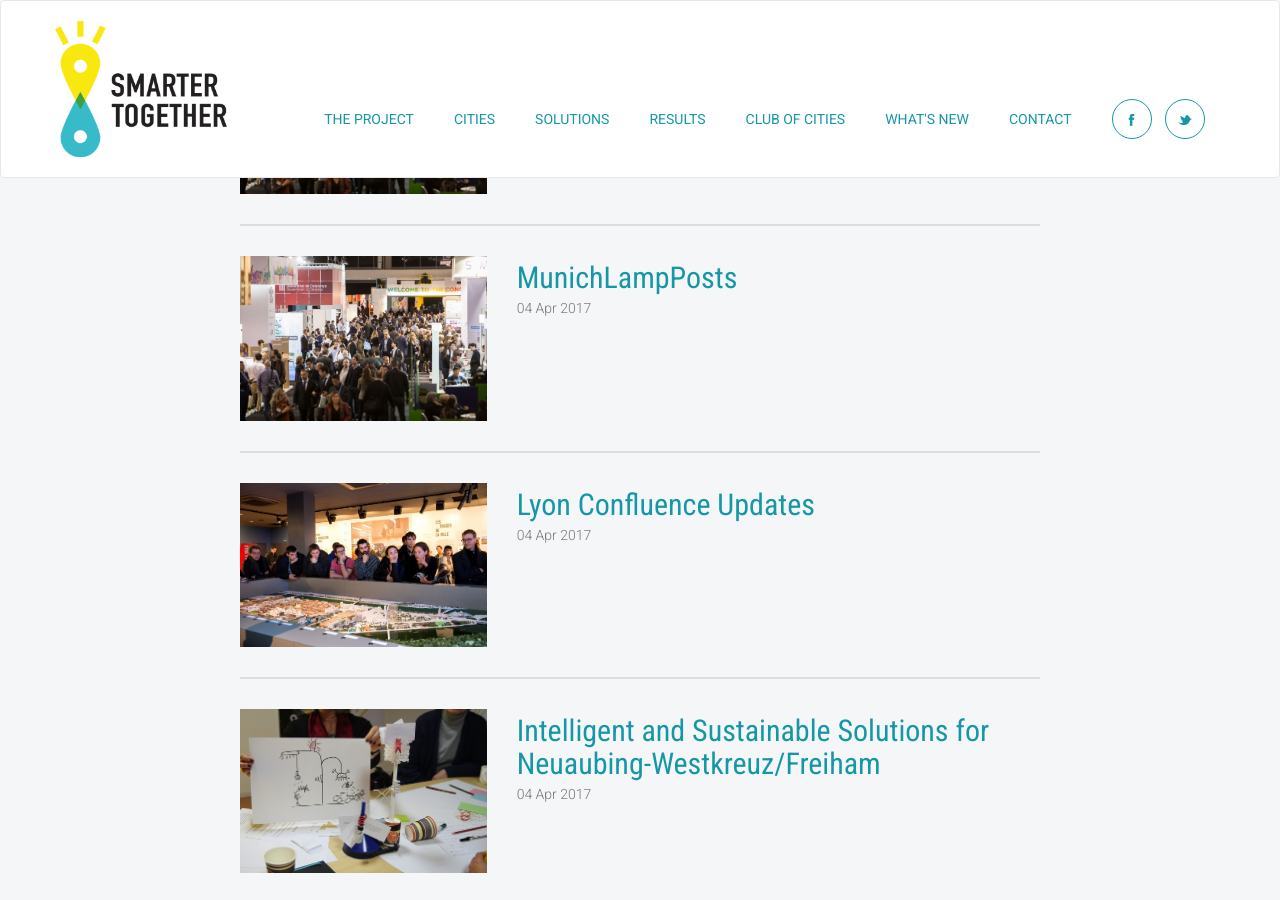
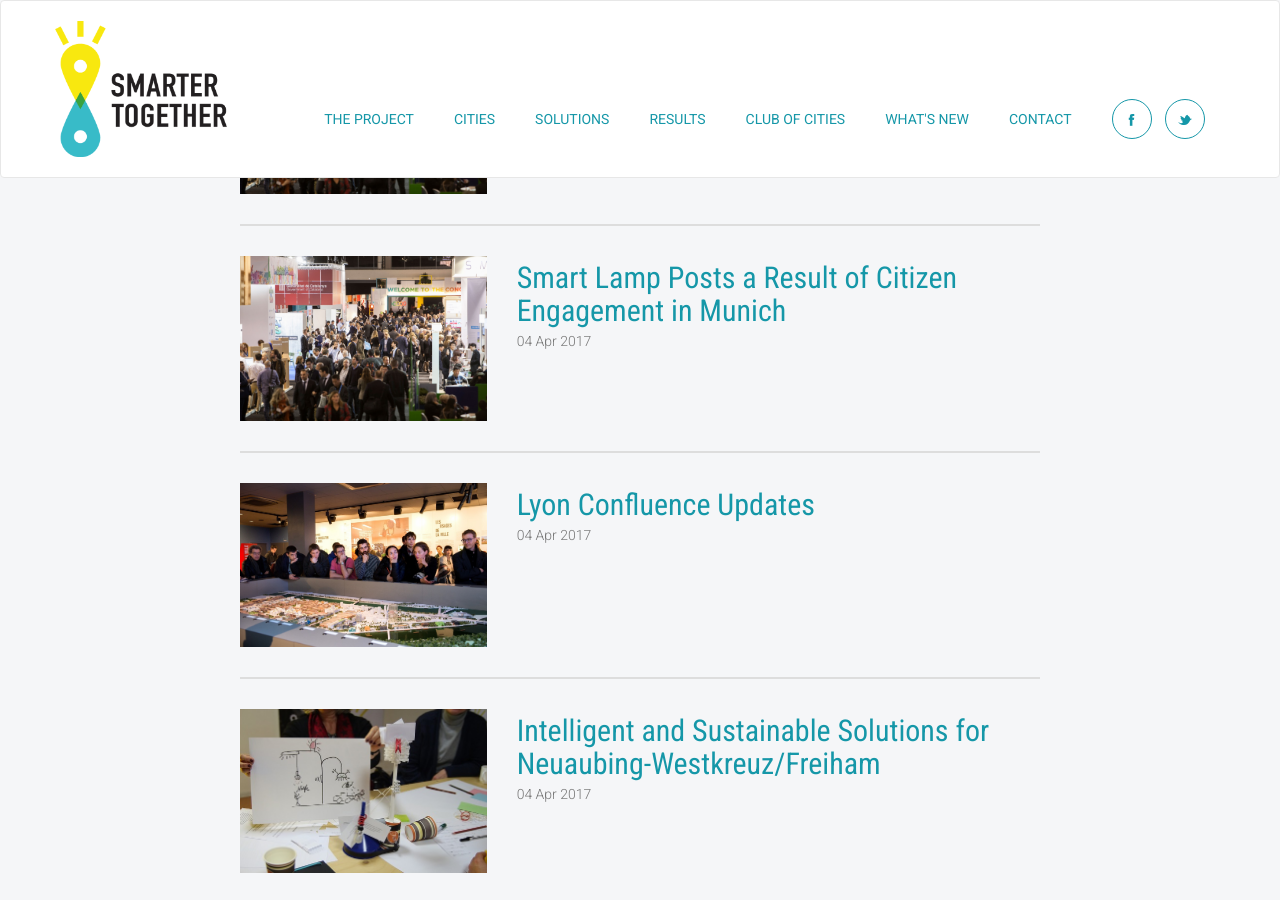
Before and after one commit to frontcraft/smarttogether, a Jekyll site: the page built from news/index.md, in a window 1280 px wide and 900 px high, scrolled down 929 px. Built offline with Jekyll 4.4.1, drawn with Linux system fonts in a browser that asks for light colours; nearby versions of some CDN libraries; the list of posts is cut into pages by our own code.

Commit message:
Update 2017-04-04-MunichLampPosts.md

```diff
--- a/_news/2017-04-04-MunichLampPosts.md
+++ b/_news/2017-04-04-MunichLampPosts.md
@@ -1,23 +1,21 @@
 ---
 layout: news-page
-title:  "MunichLampPosts"
+title:  "Smart Lamp Posts a Result of Citizen Engagement in Munich"
 date: 2017-04-04
 imageurl: images/news/big_img_6587.jpg
 ---
 
-![LightMast Locations.jpg]({{site.baseurl}}images/news/LightMast Locations.jpg)
+![LightMast Locations.jpg]({{site.baseurl}}images/news/Munich Lamp Post 2_web.jpg)
 
-## Technology is the solution – but what is the problem?
+## Technology is the Solution – But What is The Problem?
 
 ### The recommendation of citizens for smart lighting masts in the district
 
-In March, the Technical University Munich handed over the recommendations from the Smarter Together co-creation process ‘Technology’ to the City of Munich. For several weeks, committed citizens and the responsible IT strategists of the city of Munich discussed the technological equipment of the planned intelligent lamp posts in their neighborhoods. The design collective Neuaubing-Westkreuz then developed concrete recommendations for the functional requirements of the lamp posts. The requirements define, among other things, which services the new intelligent lamp posts should enable, for which target group and in what form (for example as an app), to create value for the district. The recommendations will be incorporated into the technical equipment of the lamp posts and the relevant public procurement competition for the solutions.
+In March, the Munich Technical University handed over the recommendations from the Smarter Together co-creation process ‘Technology’ to the City of Munich. For several weeks, committed citizens and the responsible IT strategists of the city of Munich discussed the technological equipment of the planned intelligent lamp posts in their neighborhoods. The design collective Neuaubing-Westkreuz then developed concrete recommendations for the functional requirements of the lamp posts. The requirements define, among other things, which services the new intelligent lamp posts should enable, for which target group and in what form (for example as an app), to create value for the district. The recommendations will be incorporated into the technical equipment of the lamp posts and the relevant public procurement competition for the solutions.
 
 The co-creation process is an intensive form of citizen participation which offers residents the possibility to integrate their ideas and concerns into the concept and design of the planned infrastructure, and in this way influence results.
 
 ### Intelligent light sensors - restrained sensors
-
-![LightMast.jpg]({{site.baseurl}}images/news/LightMast.jpg)
 
 In the course of the design process, the participants agreed that technical systems and infrastructure alone would not make for a viable city. Therefore, their recommendation is to develop urban places with quality of stay and availability of services. After an inspection of the two sites, Bodensee- and Limesstraße, the participants formulated recommendations for three areas:
 
@@ -41,4 +39,4 @@ In the ‘Little Lab Workshop’, young people shared the assessment that the se
 
 The regularly organised workshops on the development of concrete solutions were held at the Stadtteillabor in Neuaubing-Westkreuz, which is operated by the Renovation Agency of the City of Munich (MGS) for the project. The Munich Center for Technology in Society of the Technical University of Munich organised this workshop series.
 
-![LampPost Drawing.jpg]({{site.baseurl}}images/news/LampPost Drawing.jpg)
+![LampPost Drawing.jpg]({{site.baseurl}}images/news/Munich Lamp Post 1_web.jpg)
```
